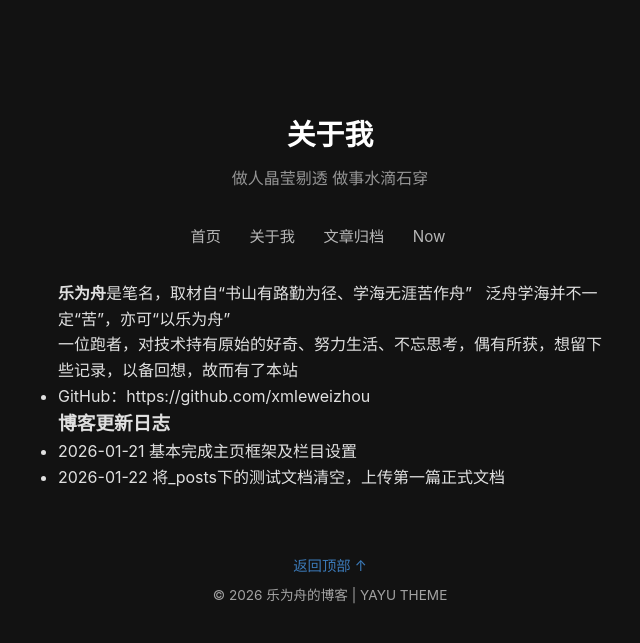
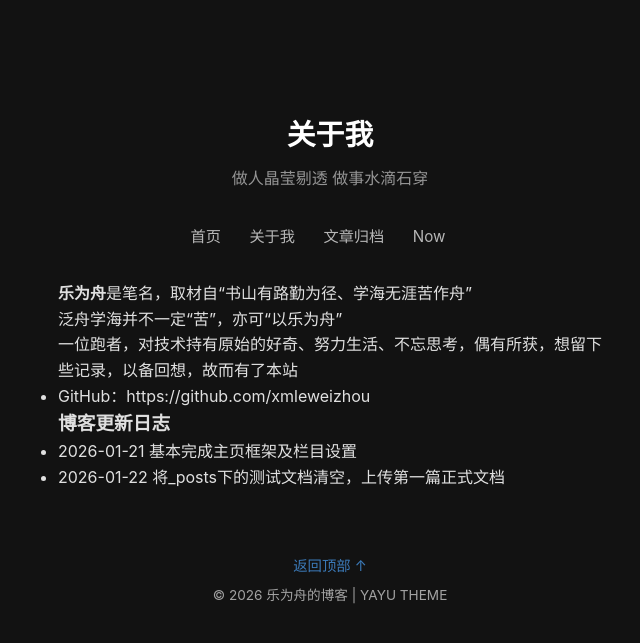
Before and after one commit to xmleweizhou/xmleweizhou.github.io, a Jekyll site: the page built from about.md, in a window 1280 px wide. Shown: the top 643 px of the page, without its empty margins (310-950 px from the left). Built offline with Jekyll 4.4.1, drawn with Linux system fonts in a browser that asks for light colours.

Commit message:
Update about.md

```diff
--- a/about.md
+++ b/about.md
@@ -20,7 +20,7 @@ title: 关于我
 </nav>
 
 **乐为舟**是笔名，取材自“书山有路勤为径、学海无涯苦作舟”
-&nbsp;
+<br/>
 泛舟学海并不一定“苦”，亦可“以乐为舟”
 
 一位跑者，对技术持有原始的好奇、努力生活、不忘思考，偶有所获，想留下些记录，以备回想，故而有了本站
```
